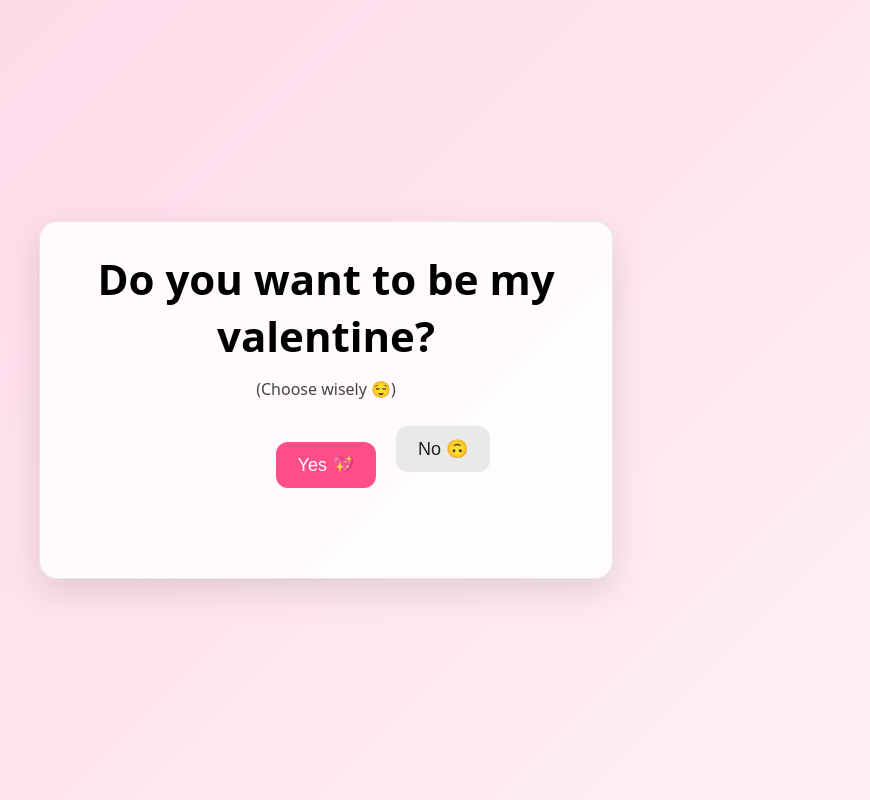
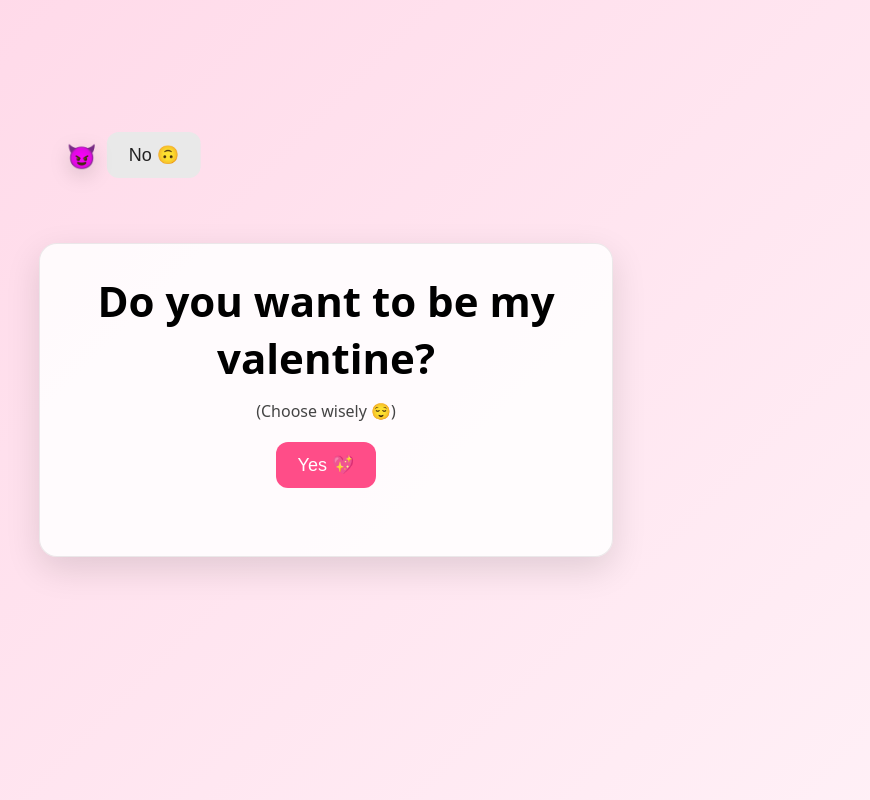
Before and after one commit to ipatel4-ai/scam, a plain HTML site: page index.html in a window 1280 px wide. Shown: the whole page, without its empty margins (314-1184 px from the left). Drawn offline with Linux system fonts and the light colour scheme.

Commit message:
Add files via upload

```diff
--- a/index.html
+++ b/index.html
@@ -23,6 +23,8 @@
       box-shadow: 0 12px 35px rgba(0,0,0,0.12);
       text-align: center;
       width: min(520px, 92vw);
+      position: relative;
+      z-index: 2;
     }
 
     h1 {
@@ -42,6 +44,7 @@
       align-items: center;
       flex-wrap: wrap;
       position: relative;
+      z-index: 2;
     }
 
     button {
@@ -62,11 +65,34 @@
       color: white;
     }
 
-    /* The "No" button will be moved with JS, so position it absolutely */
+    /* Floating wrapper that moves around the entire screen */
+    #noWrap {
+      position: fixed;
+      left: 50%;
+      top: 50%;
+      transform: translate(-50%, -50%);
+      display: inline-flex;
+      align-items: center;
+      gap: 10px;
+      z-index: 3;
+
+      /* Smooth motion */
+      transition: left 420ms cubic-bezier(.2,.9,.2,1),
+                  top  420ms cubic-bezier(.2,.9,.2,1);
+      will-change: left, top;
+    }
+
+    /* Devil icon */
+    #devil {
+      font-size: 24px;
+      line-height: 1;
+      filter: drop-shadow(0 6px 10px rgba(0,0,0,0.15));
+      transform: translateY(1px);
+    }
+
     #noBtn {
       background: #e9e9e9;
       color: #222;
-      position: absolute;
     }
 
     .result {
@@ -76,6 +102,18 @@
       color: #ff2f7a;
       min-height: 24px;
     }
+
+    /* Optional: make it feel more playful */
+    #noWrap.scamper {
+      animation: wiggle 240ms ease-in-out;
+    }
+
+    @keyframes wiggle {
+      0% { transform: translate(-50%, -50%) rotate(0deg); }
+      35% { transform: translate(-50%, -50%) rotate(-4deg); }
+      70% { transform: translate(-50%, -50%) rotate(3deg); }
+      100% { transform: translate(-50%, -50%) rotate(0deg); }
+    }
   </style>
 </head>
 <body>
@@ -83,81 +121,121 @@
     <h1>Do you want to be my valentine?</h1>
     <p>(Choose wisely 😌)</p>
 
-    <div class="buttons" id="buttonArea">
+    <div class="buttons">
       <button id="yesBtn">Yes 💖</button>
-      <button id="noBtn">No 🙃</button>
+      <!-- No button is now floating, so it's not inside this row -->
     </div>
 
     <div class="result" id="result"></div>
   </div>
 
+  <!-- Floating "No" + devil -->
+  <div id="noWrap" aria-hidden="false">
+    <span id="devil" title="Nice try 😈">😈</span>
+    <button id="noBtn">No 🙃</button>
+  </div>
+
   <script>
+    const noWrap = document.getElementById("noWrap");
     const noBtn = document.getElementById("noBtn");
     const yesBtn = document.getElementById("yesBtn");
-    const buttonArea = document.getElementById("buttonArea");
     const result = document.getElementById("result");
+    const card = document.querySelector(".card");
 
-    // Place the "No" button initially (so it doesn't overlap)
-    function placeNoInitial() {
-      const areaRect = buttonArea.getBoundingClientRect();
-      // Put it slightly to the right of center at start
-      noBtn.style.left = `${areaRect.width / 2 + 70}px`;
-      noBtn.style.top  = `${6}px`;
+    // Keep "No" from landing on top of the main card too often
+    function isOverlappingCard(x, y, w, h) {
+      const r = card.getBoundingClientRect();
+      const pad = 20; // extra buffer around card
+      return !(
+        x + w < r.left - pad ||
+        x > r.right + pad ||
+        y + h < r.top - pad ||
+        y > r.bottom + pad
+      );
     }
 
-    // Move "No" button to a random position within the buttonArea
-    function moveNoButton() {
-      const areaRect = buttonArea.getBoundingClientRect();
-      const btnRect = noBtn.getBoundingClientRect();
-
-      const padding = 6;
-      const maxX = areaRect.width - btnRect.width - padding;
-      const maxY = areaRect.height - btnRect.height - padding;
-
-      const x = Math.max(padding, Math.random() * maxX);
-      const y = Math.max(padding, Math.random() * maxY);
-
-      noBtn.style.left = `${x}px`;
-      noBtn.style.top = `${y}px`;
+    function clamp(val, min, max) {
+      return Math.max(min, Math.min(max, val));
     }
 
-    // Make the area tall enough so "No" has room to run
-    function ensureAreaSpace() {
-      // Increase height a bit to give "No" room to dodge
-      buttonArea.style.height = "90px";
-      buttonArea.style.minHeight = "90px";
+    function moveNoSomewhere() {
+      const wrapRect = noWrap.getBoundingClientRect();
+      const w = wrapRect.width;
+      const h = wrapRect.height;
+
+      // Keep within viewport with a small margin
+      const margin = 12;
+      const maxX = window.innerWidth - w - margin;
+      const maxY = window.innerHeight - h - margin;
+
+      let x, y, tries = 0;
+
+      do {
+        x = margin + Math.random() * Math.max(0, maxX - margin);
+        y = margin + Math.random() * Math.max(0, maxY - margin);
+        tries++;
+      } while (isOverlappingCard(x, y, w, h) && tries < 10);
+
+      noWrap.classList.remove("scamper");
+      // force reflow so animation retriggers
+      void noWrap.offsetWidth;
+      noWrap.classList.add("scamper");
+
+      noWrap.style.left = `${clamp(x, margin, maxX)}px`;
+      noWrap.style.top  = `${clamp(y, margin, maxY)}px`;
     }
 
-    // Desktop: run away when mouse gets near / hover
-    noBtn.addEventListener("mouseenter", moveNoButton);
-    noBtn.addEventListener("mousemove", moveNoButton);
+    // Run away if cursor gets close
+    function handleMouseMove(e) {
+      const rect = noWrap.getBoundingClientRect();
+      const cx = rect.left + rect.width / 2;
+      const cy = rect.top + rect.height / 2;
 
-    // Mobile: run away on touchstart so it still works on phones
-    noBtn.addEventListener("touchstart", (e) => {
+      const dx = e.clientX - cx;
+      const dy = e.clientY - cy;
+      const dist = Math.hypot(dx, dy);
+
+      // Sensitivity: lower = easier to trigger
+      const triggerDistance = 140;
+
+      if (dist < triggerDistance) {
+        moveNoSomewhere();
+      }
+    }
+
+    // Desktop: detect proximity anywhere on page
+    window.addEventListener("mousemove", handleMouseMove);
+
+    // Mobile: run away on touch near it
+    noWrap.addEventListener("touchstart", (e) => {
       e.preventDefault();
-      moveNoButton();
+      moveNoSomewhere();
     }, { passive: false });
 
-    // If she somehow clicks No, still block it (extra safety lol)
+    // Extra safety: if clicked, still escape
     noBtn.addEventListener("click", (e) => {
       e.preventDefault();
-      moveNoButton();
+      moveNoSomewhere();
     });
 
     yesBtn.addEventListener("click", () => {
       result.textContent = "YAY!!! 💘💘 See you on Valentine’s 😄";
-      // Optional: disable buttons after yes
       yesBtn.disabled = true;
-      noBtn.style.display = "none";
+      noWrap.style.display = "none";
     });
 
-    // Init
-    ensureAreaSpace();
+    // Initial placement (near the button row area)
     window.addEventListener("load", () => {
-      placeNoInitial();
+      // Start it somewhere visible but not blocking the card
+      noWrap.style.left = "62%";
+      noWrap.style.top = "62%";
+      // After a moment, let it "settle" nicely
+      setTimeout(() => moveNoSomewhere(), 250);
     });
+
     window.addEventListener("resize", () => {
-      placeNoInitial();
+      // Keep it on-screen if viewport changes
+      moveNoSomewhere();
     });
   </script>
 </body>
```
